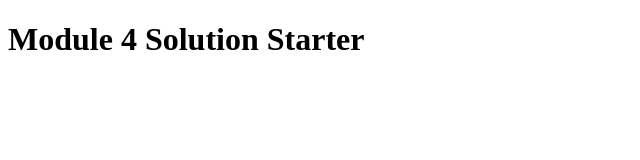
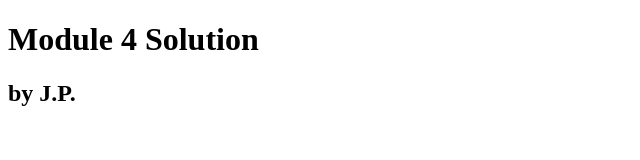
Before and after one commit to jedrzejpelka/coursera-test, a plain HTML site: page html-module4-solution/index.html in a window 1280 px wide. Shown: the whole page, without its empty margins (0-640 px from the left). Drawn offline with Linux system fonts and the light colour scheme.

Commit message:
HTML module 4 solution minor changes

```diff
--- a/html-module4-solution/index.html
+++ b/html-module4-solution/index.html
@@ -2,7 +2,7 @@
 <html>
 <head>
   <meta charset="utf-8">
-  <title>Module 4 Solution Starter</title>
+  <title>Module 4 Solution by Jędrzej Pełka</title>
   <script>
     var names = []; // DO NOT REMOVE
   </script>
@@ -11,6 +11,7 @@
   <script src="script.js"></script>
 </head>
 <body>
-  <h1>Module 4 Solution Starter</h1>
+  <h1>Module 4 Solution</h1>
+  <h2>by J.P.</h2>
 </body>
 </html>
```
